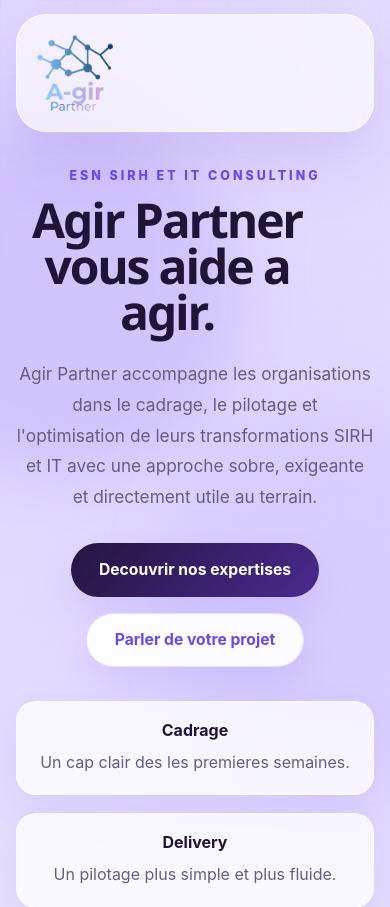
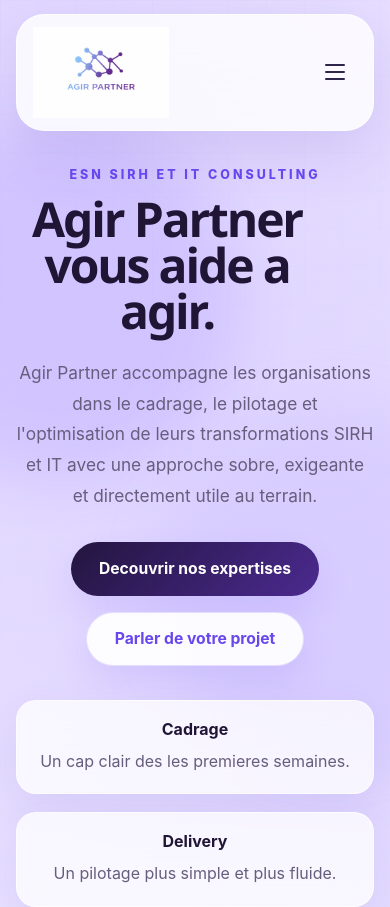
Before and after one commit to souchraf/agirpartner, a PHP site: page / in a window 390 px wide. Shown: the top 907 px of the page. Run offline with PHP 8.4, Linux system fonts and the light colour scheme.

Commit message:
Redesign top navigation with modern logo

```diff
--- a/index.php
+++ b/index.php
@@ -128,16 +128,36 @@ $columns = array_chunk($testimonials, 3);
 
     <header class="hero" id="accueil">
       <div class="container">
-        <nav class="nav reveal">
-          <a class="brand" href="#accueil" aria-label="Agir Partner">
-            <img src="assets/brand/logo-agir-partner.png" alt="Logo Agir Partner" />
-          </a>
-          <div class="nav-actions">
-            <a class="nav-pill" href="#services">Services</a>
-            <a class="nav-pill" href="#temoignages">Temoignages</a>
-            <a class="nav-pill" href="#contact">Contacter</a>
+        <div class="nav-wrap reveal">
+          <nav class="nav">
+            <a class="brand" href="#accueil" aria-label="Agir Partner">
+              <img src="assets/brand/logo-agir-partner-modern.png" alt="Logo Agir Partner" />
+            </a>
+
+            <div class="nav-links-desktop" aria-label="Navigation principale">
+              <a href="#services">Services</a>
+              <a href="#temoignages">Temoignages</a>
+              <a href="#contact">Contact</a>
+            </div>
+
+            <a class="nav-cta" href="#contact">Contacter</a>
+
+            <button class="menu-toggle" type="button" aria-expanded="false" aria-controls="mobile-menu" data-menu-toggle>
+              <span></span>
+              <span></span>
+              <span></span>
+            </button>
+          </nav>
+        </div>
+
+        <div class="mobile-menu" id="mobile-menu" data-mobile-menu hidden>
+          <div class="mobile-menu-panel">
+            <button class="mobile-close" type="button" aria-label="Fermer le menu" data-menu-close>×</button>
+            <a href="#services" data-mobile-link>Services</a>
+            <a href="#temoignages" data-mobile-link>Temoignages</a>
+            <a href="#contact" data-mobile-link>Contacter</a>
           </div>
-        </nav>
+        </div>
 
         <section class="hero-grid">
           <div class="hero-copy reveal">
--- a/style.css
+++ b/style.css
@@ -90,18 +90,24 @@ img {
   padding: 20px 0 64px;
 }
 
+.nav-wrap {
+  display: flex;
+  justify-content: center;
+}
+
 .nav {
   display: flex;
   align-items: center;
   justify-content: space-between;
-  gap: 12px;
-  padding: 10px 18px;
+  gap: 18px;
+  width: 100%;
+  max-width: 980px;
+  padding: 14px 22px;
   border: 1px solid rgba(255, 255, 255, 0.7);
-  background: rgba(255, 255, 255, 0.62);
-  backdrop-filter: blur(18px);
+  background: rgba(255, 255, 255, 0.82);
+  backdrop-filter: blur(22px);
   border-radius: 999px;
-  box-shadow: var(--shadow);
-  position: relative;
+  box-shadow: 0 22px 60px rgba(92, 63, 183, 0.14);
 }
 
 .brand,
@@ -115,26 +121,35 @@ h3 {
   display: inline-flex;
   align-items: center;
   flex: 0 0 auto;
-  position: relative;
-  z-index: 1;
 }
 
 .brand img {
-  width: 84px;
+  width: 154px;
   height: auto;
 }
 
-.nav-actions {
+.nav-links-desktop {
   display: flex;
   align-items: center;
   justify-content: center;
-  gap: 14px;
-  position: absolute;
-  left: 50%;
-  transform: translateX(-50%);
+  gap: 34px;
+  margin-left: auto;
+  margin-right: auto;
 }
 
-.nav-pill,
+.nav-links-desktop a {
+  color: #2f2449;
+  font-size: 0.95rem;
+  font-weight: 600;
+  transition: color 180ms ease, transform 180ms ease;
+}
+
+.nav-links-desktop a:hover {
+  color: var(--primary-strong);
+  transform: translateY(-1px);
+}
+
+.nav-cta,
 .btn,
 .contact-mail {
   display: inline-flex;
@@ -149,22 +164,98 @@ h3 {
     color 180ms ease;
 }
 
-.nav-pill {
-  min-height: 42px;
-  min-width: 148px;
+.nav-cta {
+  min-height: 44px;
+  min-width: 144px;
   padding: 0 22px;
   background: linear-gradient(135deg, #8d6bff 0%, #6c46f0 100%);
   border-color: transparent;
   color: #fff;
   border: 1px solid transparent;
   box-shadow: 0 16px 30px rgba(108, 70, 240, 0.18);
+  flex: 0 0 auto;
 }
 
-.nav-pill:hover,
+.nav-cta:hover,
 .btn-primary:hover,
 .contact-mail:hover {
   transform: translateY(-1px);
   background: linear-gradient(135deg, #7e59fb 0%, #5f39e8 100%);
+}
+
+.menu-toggle,
+.mobile-close {
+  border: 0;
+  background: transparent;
+  cursor: pointer;
+}
+
+.menu-toggle {
+  display: none;
+  width: 44px;
+  height: 44px;
+  align-items: center;
+  justify-content: center;
+  flex-direction: column;
+  gap: 5px;
+  border-radius: 50%;
+}
+
+.menu-toggle span {
+  width: 20px;
+  height: 2px;
+  border-radius: 999px;
+  background: #2f2449;
+}
+
+.mobile-menu[hidden] {
+  display: none;
+}
+
+.mobile-menu {
+  position: fixed;
+  inset: 0;
+  z-index: 50;
+  background: rgba(255, 255, 255, 0.94);
+  backdrop-filter: blur(18px);
+  padding: 24px;
+}
+
+.mobile-menu-panel {
+  position: relative;
+  max-width: 420px;
+  margin: 0 auto;
+  padding: 88px 26px 30px;
+  border-radius: 32px;
+  background: white;
+  box-shadow: 0 24px 70px rgba(92, 63, 183, 0.14);
+  display: flex;
+  flex-direction: column;
+  gap: 18px;
+}
+
+.mobile-menu-panel a {
+  display: inline-flex;
+  align-items: center;
+  justify-content: center;
+  min-height: 54px;
+  border-radius: 999px;
+  background: linear-gradient(135deg, #8d6bff 0%, #6c46f0 100%);
+  color: #fff;
+  font-weight: 700;
+}
+
+.mobile-close {
+  position: absolute;
+  top: 18px;
+  right: 18px;
+  width: 42px;
+  height: 42px;
+  border-radius: 50%;
+  background: rgba(125, 92, 255, 0.1);
+  color: var(--deep);
+  font-size: 1.6rem;
+  line-height: 1;
 }
 
 .hero-grid {
@@ -598,12 +689,21 @@ h3 {
 
 @media (max-width: 760px) {
   .nav {
-    border-radius: 30px;
-    padding: 16px;
+    border-radius: 28px;
+    padding: 12px 16px;
   }
 
-  .nav-actions {
+  .brand img {
+    width: 136px;
+  }
+
+  .nav-links-desktop,
+  .nav-cta {
     display: none;
+  }
+
+  .menu-toggle {
+    display: inline-flex;
   }
 
   .hero {
```
Also changed, not shown: script.js (+38 -0 lines), assets/brand/logo-agir-partner-modern.png (added).
